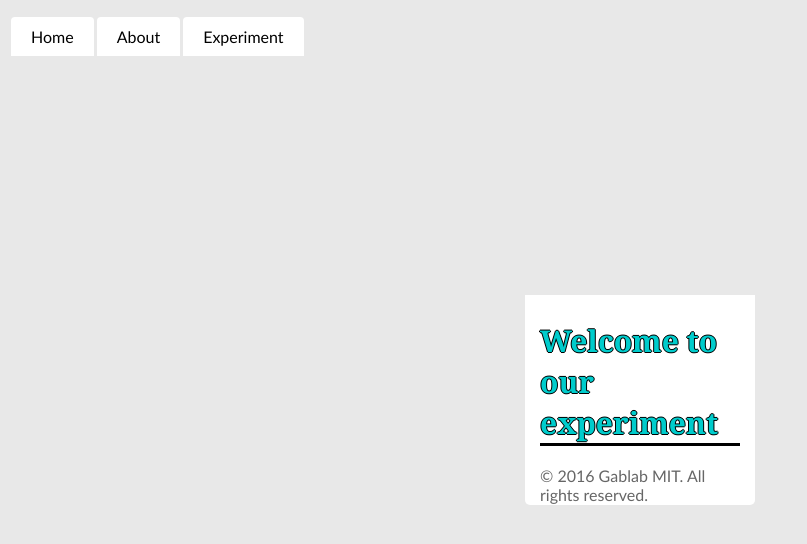
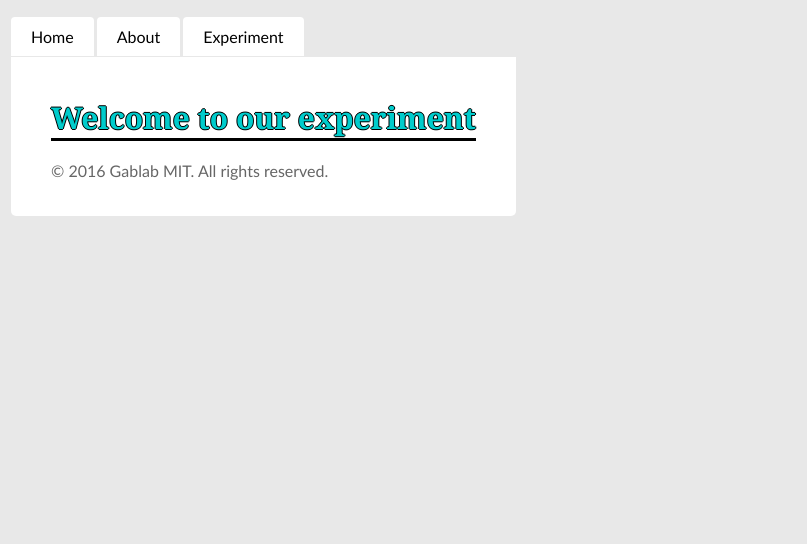
Before and after one commit to zhenghanQ/statistical_learning_experiment, a plain HTML site: page index.html in a window 1280 px wide. Shown: the whole page, without its empty margins (0-807 px from the left). Drawn offline with Linux system fonts and the light colour scheme.

Commit message:
Update site.css

```diff
--- a/site.css
+++ b/site.css
@@ -7,26 +7,13 @@ body {
 }
 
 #main {
-    padding: 5px;
-    padding-left:  15px;
-    padding-right: 15px;
+    position: absolute;
+    padding: 20px;
+    padding-left: 40px;
+    padding-right: 40px;
     background-color: #ffffff;
     border-radius: 0 0 5px 5px;
 }
-
-
-#main {
-  position: absolute;
-  margin: auto;
-  top: 0;
-  right: 0;
-  bottom: 0;
-  left: 0;
-  width: 200px;
-  height: 200px;
-}
-
-
 
 
 h1 {
```
